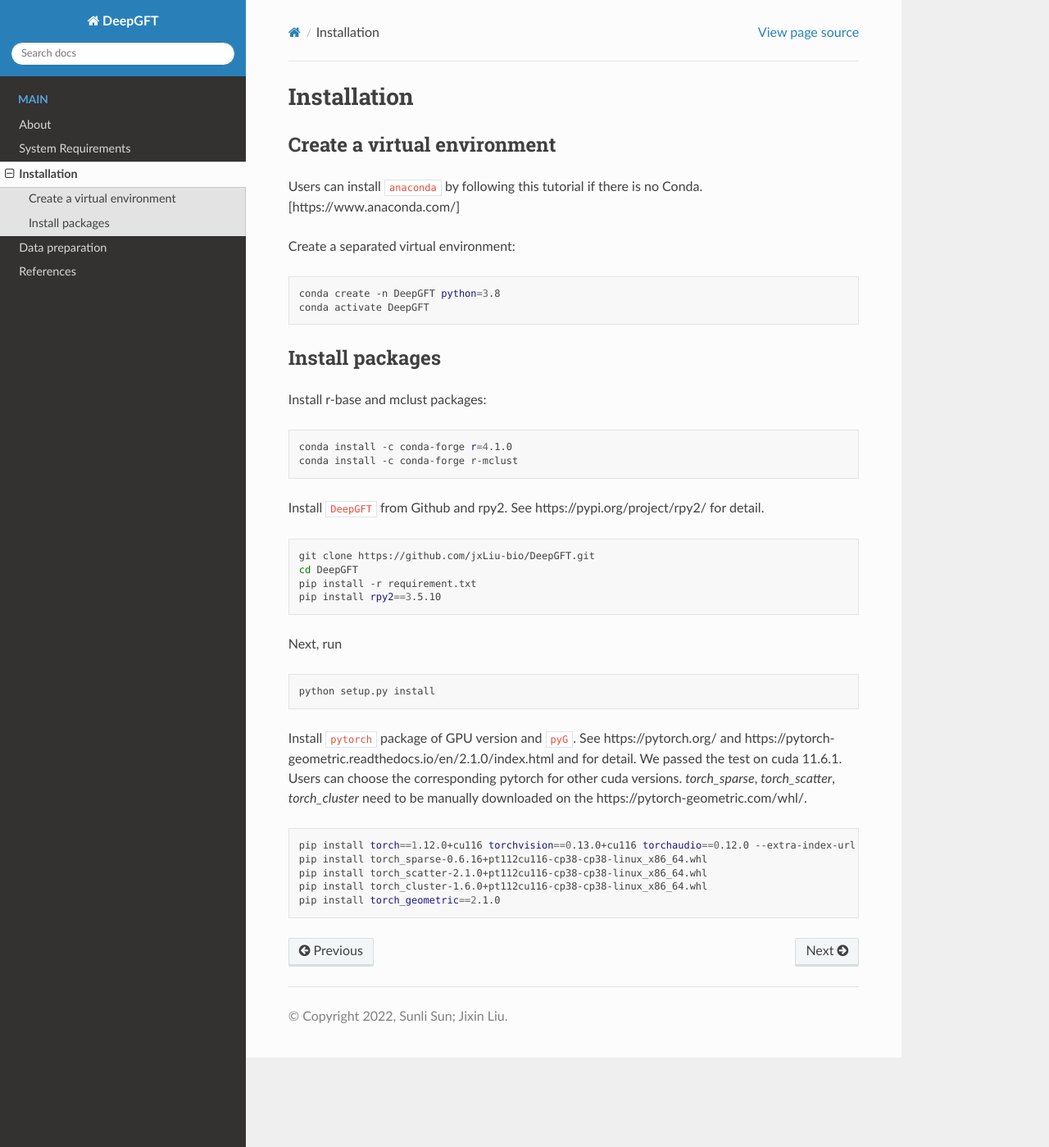
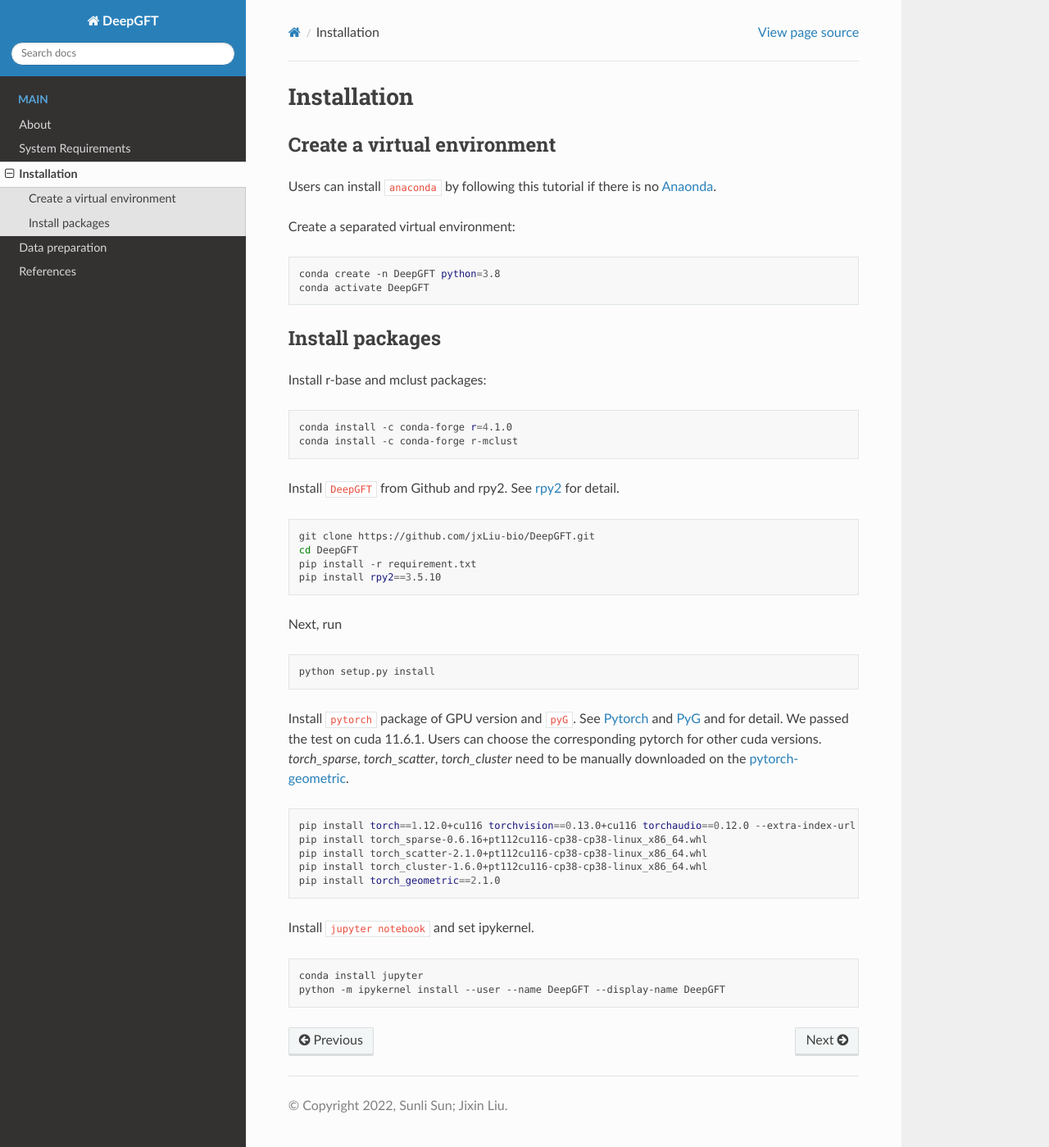
Before and after one commit to jxLiu-bio/DeepGFT, a Sphinx documentation site: the page built from source/Installation.md, in a window 1280 px wide and 1399 px high. Shown: the whole window at 82% size. Built offline with Sphinx 7.4.7 and the Read the Docs theme 2.0.0, drawn with Linux system fonts in a browser that asks for light colours; pages that are not in the unit, such as notebooks, are missing from menus.

Commit message:
Update Installation.md

````diff
--- a/source/Installation.md
+++ b/source/Installation.md
@@ -2,7 +2,7 @@
 
 ### Create a virtual environment
 
-Users can install ```anaconda``` by following this tutorial if there is no Conda. [https://www.anaconda.com/]
+Users can install ```anaconda``` by following this tutorial if there is no [Anaonda](https://www.anaconda.com/).
 
 Create a separated virtual environment:
 
@@ -35,10 +35,10 @@
 python setup.py install
 ```
 
-Install ```pytorch``` package of GPU version and ```pyG```.  See https://pytorch.org/ and
-https://pytorch-geometric.readthedocs.io/en/2.1.0/index.html and for detail.
+Install ```pytorch``` package of GPU version and ```pyG```.  See [Pytorch](https://pytorch.org/) and
+[PyG](https://pytorch-geometric.readthedocs.io/en/2.1.0/index.html) and for detail.
 We passed the test on cuda 11.6.1. Users can choose the corresponding pytorch for other cuda versions. _torch_sparse_,
-_torch_scatter_, _torch_cluster_ need to be manually downloaded on the https://pytorch-geometric.com/whl/.
+_torch_scatter_, _torch_cluster_ need to be manually downloaded on the [pytorch-geometric](https://pytorch-geometric.com/whl/).
 
 ```bash
 pip install torch==1.12.0+cu116 torchvision==0.13.0+cu116 torchaudio==0.12.0 --extra-index-url https://download.pytorch.org/whl/cu116
@@ -47,3 +47,10 @@
 pip install torch_cluster-1.6.0+pt112cu116-cp38-cp38-linux_x86_64.whl
 pip install torch_geometric==2.1.0
 ```
+
+Install ```jupyter notebook``` and set ipykernel.
+
+```bash
+conda install jupyter
+python -m ipykernel install --user --name DeepGFT --display-name DeepGFT
+```
````
Also changed, not shown: other parts of source/Installation.md (+1 -1 lines).
